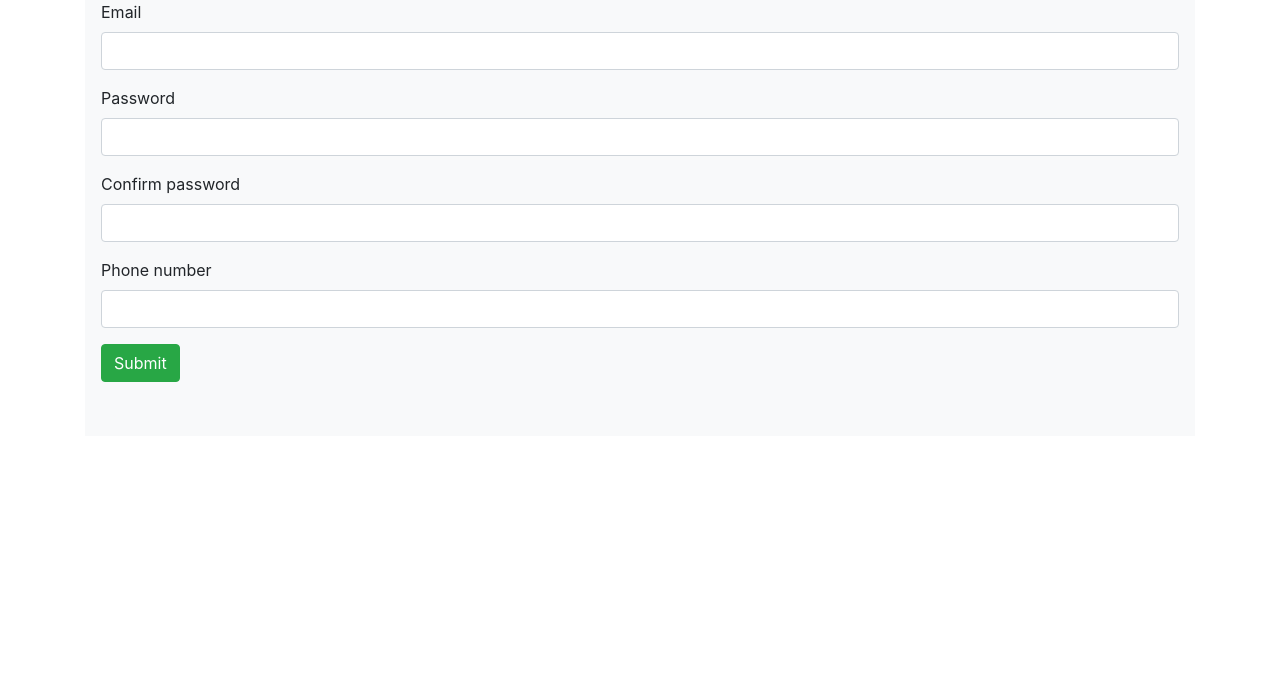
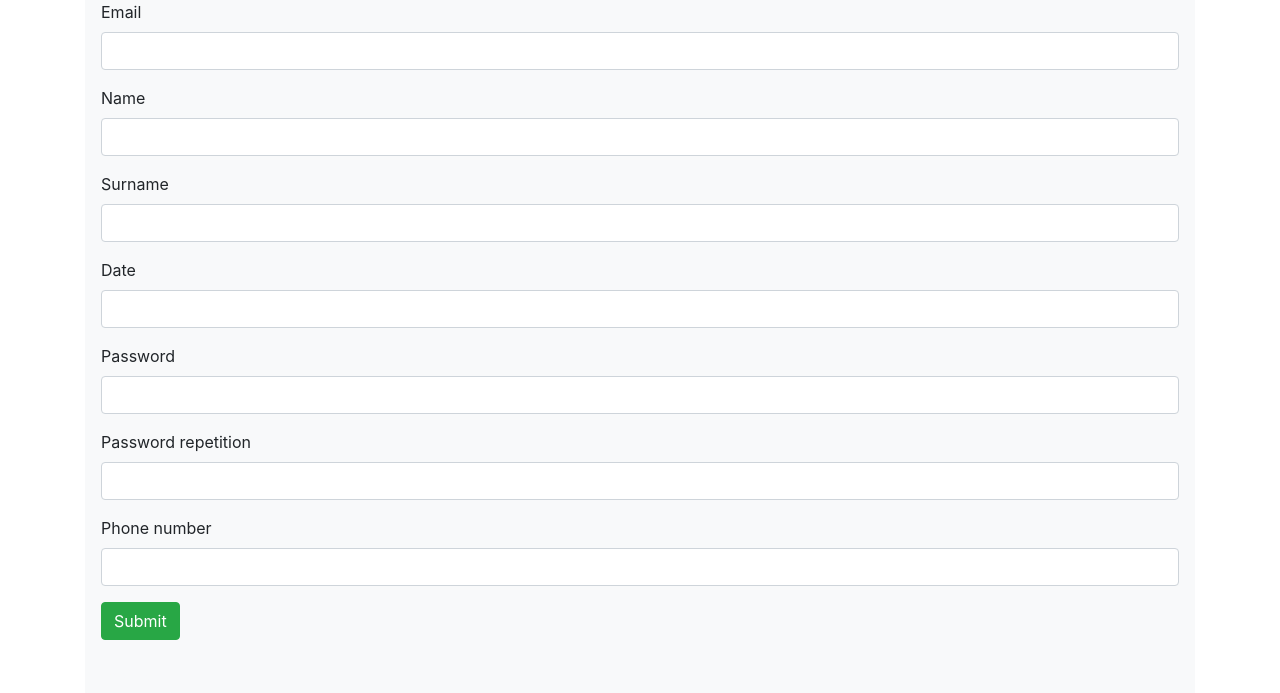
Before and after one commit to majakubo/LetsCodeSii2018, a Flask app: template helpful_spirits/templates/register.html in a window 1280 px wide. Shown: the part 70-763 px from the top of the page. Run offline with Flask 2, Linux system fonts and the light colour scheme; the template is opened without the code that fills it: values that come from a table or form of the project are taken from there, others are empty; the visitor is signed in with stand-in values (Sample User, id 1); some libraries are stand-ins or nearby versions.

Commit message:
FORMS FIXED AGAAAAAIN

```diff
--- a/helpful_spirits/forms.py
+++ b/helpful_spirits/forms.py
@@ -15,7 +15,6 @@ class Register(Form):
     password = PasswordField('Password', validators=[DataRequired()])
     password_repetition = PasswordField('Password repetition',
                                         validators=[DataRequired(), EqualTo(password, 'Passwords must match!')])
-    password_repetition = PasswordField('Confirm password', validators=[DataRequired(), EqualTo(password, message='Passwords must match!')])
     birth_date = StringField('Date', validators=[DataRequired()])
     mail = StringField('Email', validators=[DataRequired(), Email()])
     tel = StringField('Phone number', validators=[DataRequired()])
--- a/helpful_spirits/templates/login.html
+++ b/helpful_spirits/templates/login.html
@@ -8,7 +8,7 @@
 
   <form method="POST" action="/login">
     <div class="form-group mx-3">
-      {{render_field(form.username, class_="form-control")}}
+      {{render_field(form.mail, class_="form-control")}}
     </div>
     <div class="form-group mx-3">
       {{render_field(form.password, class_="form-control")}}
--- a/helpful_spirits/templates/register.html
+++ b/helpful_spirits/templates/register.html
@@ -11,7 +11,13 @@
             {{render_field(form.mail, class_="form-control")}}
         </div>
         <div class="form-group mx-3">
-            {{render_field(form.username, class_="form-control")}}
+            {{render_field(form.name, class_="form-control")}}
+        </div>
+        <div class="form-group mx-3">
+            {{render_field(form.surname, class_="form-control")}}
+        </div>
+        <div class="form-group mx-3">
+            {{render_field(form.birth_date, class_="form-control")}}
         </div>
         <div class="form-group mx-3">
             {{render_field(form.password, class_="form-control")}}
```
